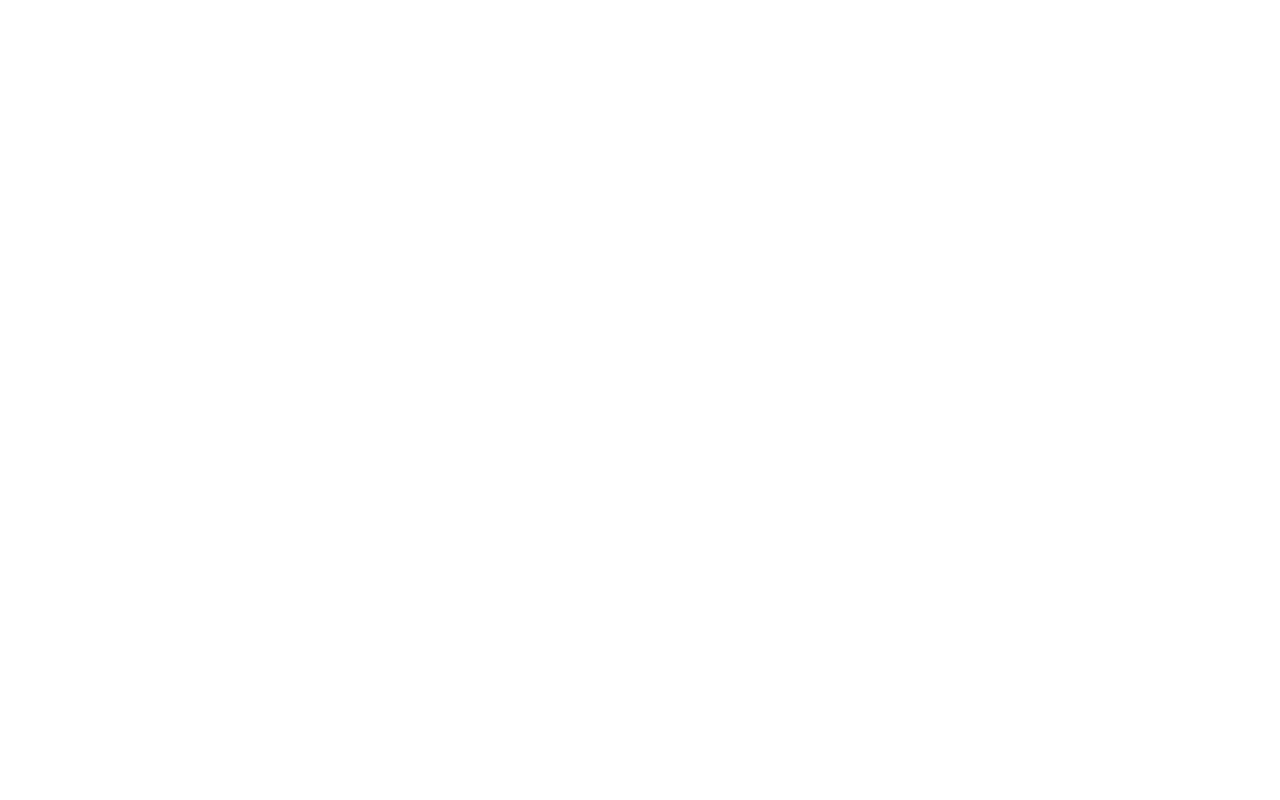
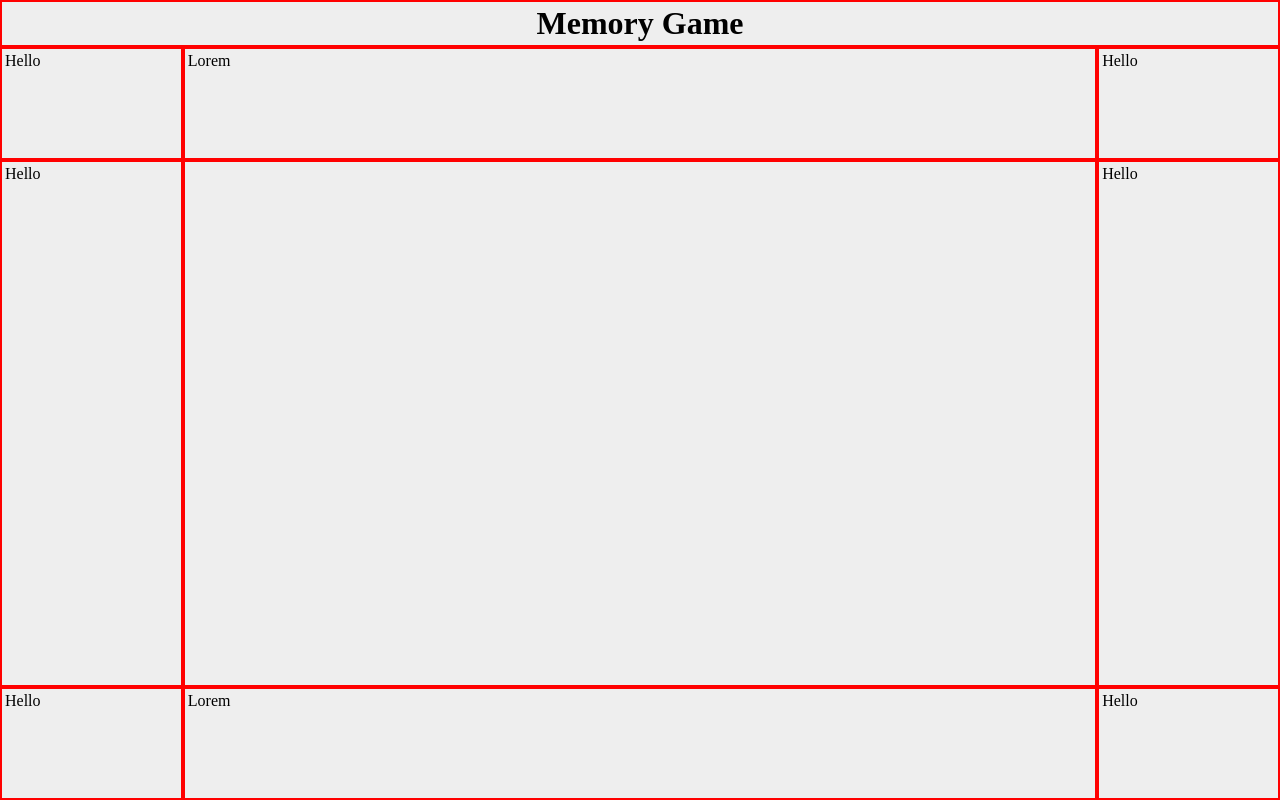
Before and after one commit to Mrr71294/Memory_Game, a plain HTML site: page index.html in a window 1280 px wide. Drawn offline with Linux system fonts and the light colour scheme.

Commit message:
Set up basic layout for the page.

```diff
--- a/index.html
+++ b/index.html
@@ -6,8 +6,38 @@
     <link rel="stylesheet" href="styles.css">
   </head>
   <body>
+    <div class="container">
+      <!-- header//////////////////////////////////////////////////////////////////// -->
+      <div class="header test">
+        <h1>Memory Game</h1>
+      </div>
+      <!-- Settings Row//////////////////////////////////////////////////////////////////// -->
+      <div class="settings-row">
+        <div class="test">Hello</div>
+        <div class="test">Lorem
 
+        </div>
+        <div class="test">Hello</div>
+      </div>
+      <!-- Card Row//////////////////////////////////////////////////////////////////// -->
+      <div class="cards-row">
+        <div class="test">Hello</div>
+        <div class="test">
+          <div class="">
 
+          </div>
+        </div>
+        <div class="test">Hello</div>
+      </div>
+      <!-- Footer Row//////////////////////////////////////////////////////////////////// -->
+      <div class="footer-row">
+        <div class="test">Hello</div>
+        <div class="test">Lorem
 
+        </div>
+        <div class="test">Hello</div>
+      </div>
+
+  </div>
   </body>
 </html>
--- a/styles.css
+++ b/styles.css
@@ -0,0 +1,26 @@
+.test{
+  background: #eee;
+  border-style: solid;
+  border-width: 2px;
+  border-color: red;
+  padding: 3px
+}
+html, body, .container{
+  height: 100vh;
+  margin: 0
+}
+.container{
+  display: grid;
+  grid-auto-rows: 1fr 3fr 14fr 3fr
+
+}
+.header{
+  text-align: center;
+}
+.header > h1{
+  margin: 0
+}
+.settings-row, .cards-row,.footer-row{
+  display: grid;
+  grid-template-columns: 1fr 5fr 1fr;
+}
```
